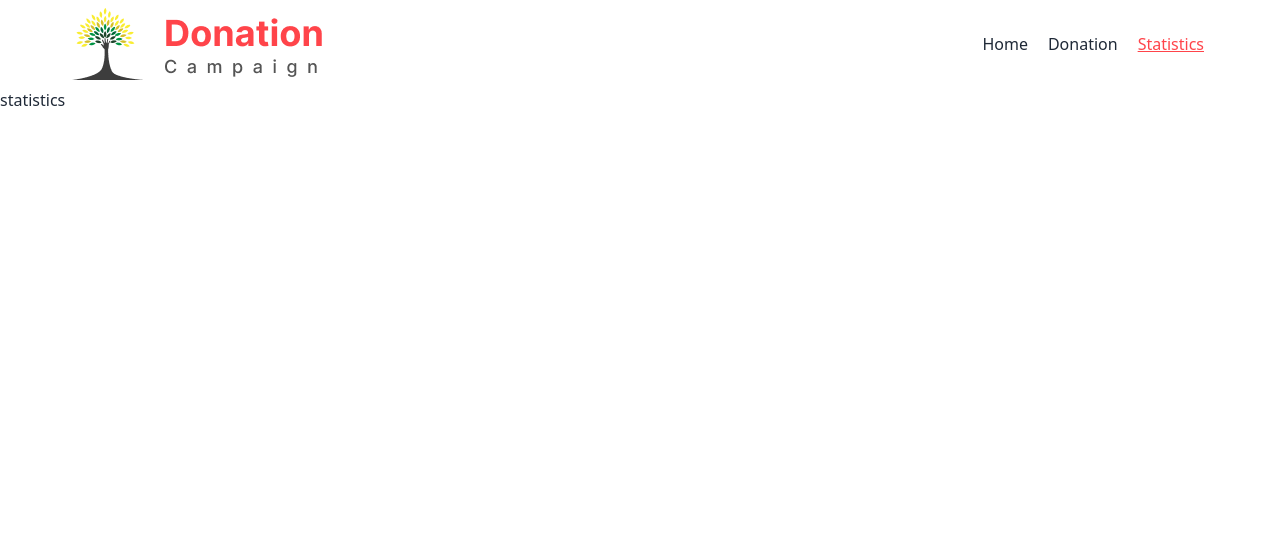
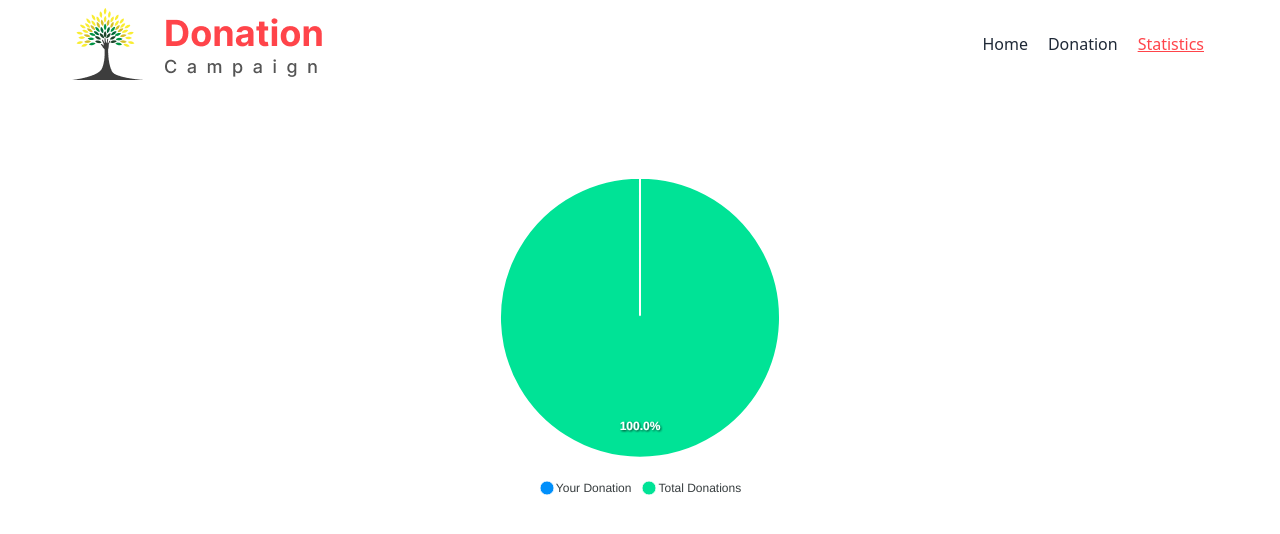
Before and after one commit to Ariful2634/donation-campaign, a React (Vite) app: page /stat in a window 1280 px wide. Shown: the top 534 px of the page. Built offline with nearby package versions, Linux system fonts and the light colour scheme.

Commit message:
showing pie chart in statistics component

```diff
--- a/package.json
+++ b/package.json
@@ -10,9 +10,11 @@
     "preview": "vite preview"
   },
   "dependencies": {
+    "apexcharts": "^3.42.0",
     "localforage": "^1.10.0",
     "match-sorter": "^6.3.1",
     "react": "^18.2.0",
+    "react-apexcharts": "^1.4.1",
     "react-dom": "^18.2.0",
     "react-router-dom": "^6.16.0",
     "sort-by": "^1.2.0",
--- a/public/donation.json
+++ b/public/donation.json
@@ -1,6 +1,6 @@
  [
       {
-        "id":"1",
+        "id":1,
         "Picture": "https://i.ibb.co/p3QtzT7/Health.png",
         "Title": "Clean water for children",
         "Category": "Health",
@@ -13,7 +13,7 @@
 
       },
       {
-        "id":"2",
+        "id":2,
         "Picture": "https://i.ibb.co/TgBdtB0/Education.png",
         "Title": "Good education",
         "Category": "Education",
@@ -26,7 +26,7 @@
 
       },
       {
-        "id":"3",
+        "id":3,
         "Picture": "https://i.ibb.co/xf8tyFF/Clothing.png",
         "Title": "Used Clothing Drive",
         "Category": "Clothing",
@@ -39,7 +39,7 @@
 
       },
       {
-        "id":"4",
+        "id":4,
         "Picture": "https://i.ibb.co/B36BH4c/Food.png",
         "Title": "Better Food for Everyone",
         "Category": "Food",
@@ -52,7 +52,7 @@
 
       },
       {
-        "id":"5",
+        "id":5,
         "Picture": "https://i.ibb.co/xf8tyFF/Clothing.png",
         "Title": "The Language of Apparel",
         "Category": "Clothing",
@@ -65,7 +65,7 @@
 
       },
       {
-        "id":"6",
+        "id":6,
         "Picture": "https://i.ibb.co/TgBdtB0/Education.png",
         "Title": "Gathering Knowledge",
         "Category": "Education",
@@ -78,7 +78,7 @@
 
       },
       {
-        "id":"7",
+        "id":7,
         "Picture": "https://i.ibb.co/p3QtzT7/Health.png",
         "Title": "Nurturing Your Health",
         "Category": "Health",
@@ -91,7 +91,7 @@
 
       },
       {
-        "id":"8",
+        "id":8,
         "Picture": "https://i.ibb.co/TgBdtB0/Education.png",
         "Title": "Learning Potential",
         "Category": "Education",
@@ -104,7 +104,7 @@
 
       },
       {
-        "id":"9",
+        "id":9,
         "Picture": "https://i.ibb.co/xf8tyFF/Clothing.png",
         "Title": "Fashion and Identity",
         "Category": "Clothing",
@@ -117,7 +117,7 @@
 
       },
       {
-        "id":"10",
+        "id":10,
         "Picture": "https://i.ibb.co/B36BH4c/Food.png",
         "Title": "Gourmet World Tour",
         "Category": "Food",
@@ -130,7 +130,7 @@
 
       },
       {
-        "id":"11",
+        "id":11,
         "Picture": "https://i.ibb.co/p3QtzT7/Health.png",
         "Title": "Wellness and Vitality",
         "Category": "Health",
@@ -143,7 +143,7 @@
 
       },
       {
-        "id":"12",
+        "id":12,
         "Picture": "https://i.ibb.co/B36BH4c/Food.png",
         "Title": "Culinary Exploration",
         "Category": "Food",
--- a/src/Components/CardDetails/CardDetails.jsx
+++ b/src/Components/CardDetails/CardDetails.jsx
@@ -8,12 +8,13 @@ const CardDetails = () => {
     const { id } = useParams()
 
     const cards = useLoaderData()
+    // const intId = parseInt(id)
 
 
 
 
 
-    const card = cards.find(cards => cards.id === id)
+    const card = cards.find(cards => cards.id == id)
 
     const buttonStyle = {
         backgroundColor: card.Category_bg,
@@ -35,9 +36,7 @@ const CardDetails = () => {
                 localStorage.setItem('donation', JSON.stringify(donate))
                 swal("Thank You!", "You have donate successfully!", "success");
             }
-            else {
-                swal("Oops!", "You Can't donate multiple time!", "error");
-            }
+
         }
     }
 
--- a/src/Components/Header/Banner.jsx
+++ b/src/Components/Header/Banner.jsx
@@ -31,7 +31,7 @@ const Banner = () => {
 
     return (
         <div>
-            <div className="bg-[url('/src/assets/Rectangle-4281.png')] bg-white bg-opacity-90 bg-cover bg-blend-overlay bg-no-repeat h-[80vh] py-24 md:py-48 lg:py-48">
+            <div className="bg-[url('/src/assets/Rectangle-4281.png')] bg-white bg-opacity-90 bg-cover bg-blend-overlay bg-no-repeat h-[80vh] py-16 md:py-48 lg:py-48">
                 <div>
                     <h2 className='text-black text-2xl md:text-4xl lg:text-4xl flex justify-center items-center font-semibold'>I Grow By Helping People In Need</h2>
                 </div>
@@ -39,8 +39,8 @@ const Banner = () => {
                     <div className="form-control">
                         <div className="input-group flex justify-center items-center">
                             <form onSubmit={sub}>
-                                <input onChange={nam} type="text" placeholder="Search Here…" name="name" className="input input-bordered" />
-                                <button onClick={func} className="btn btn-error">
+                                <input onChange={nam} type="text" placeholder="Search Here…" name="name" className="input input-bordered " />
+                                <button onClick={func} className="btn btn-error text-white">
                                     Search
                                 </button>
                             </form>
--- a/src/Components/Statistics/Statistics.jsx
+++ b/src/Components/Statistics/Statistics.jsx
@@ -1,9 +1,66 @@
+import { useEffect, useState } from "react";
+import ApexChart from "react-apexcharts"
 
 const Statistics = () => {
+
+    const [data, setData]= useState([])
+    const [donationId,setDonationId]=useState([])
+    const [parcent,setParcent]=useState(0)
+
+    useEffect(()=>{
+        fetch('donation.json')
+        .then(res=>res.json())
+        .then(val=>setData(val))
+        const item = JSON.parse(localStorage.getItem('donation'))
+        if(item){
+            setDonationId(item)
+        }
+    },[])
+
+    useEffect(()=>{
+        const donationAmount = donationId.reduce((arf,singId)=>{
+            const matId = data.find((val)=>val.id===parseInt(singId.id))
+            if(matId){
+
+                return arf + matId.Price
+            }
+             return arf
+
+        },0)
+        if(donationAmount > 0 && data.length > 0){
+            const totalDonate = data.reduce((arf, totalPrice)=> arf + totalPrice.Price,0)
+            const calculate = (donationAmount / totalDonate) * 100
+            setParcent(calculate)
+        }
+        else{
+            setParcent(0)
+        }
+    },[donationId, data])
+
+    const userParcent = 100 - parcent;
+    const chart = [{
+        name: 'Your Donation',
+        data: 100 - userParcent,
+    },
+    {
+        name: 'Total Donations',
+        data: userParcent,
+    }
+]
+const setting = {
+    labels: chart.map(val=> val.name),
+    legend:{
+        position: 'bottom'
+    }
+
+}
+
     return (
-        <div>
+        <div className="flex justify-center mx-auto lg:mt-20">
+           <ApexChart options= {setting} series = {chart.map(val=>val.data)} type="pie" width={400}>
 
-            <h2>statistics</h2>
+           </ApexChart>
+
         </div>
     );
 };
```
Also changed, not shown: 2 other files (tests, documents, lock files or other folders).
